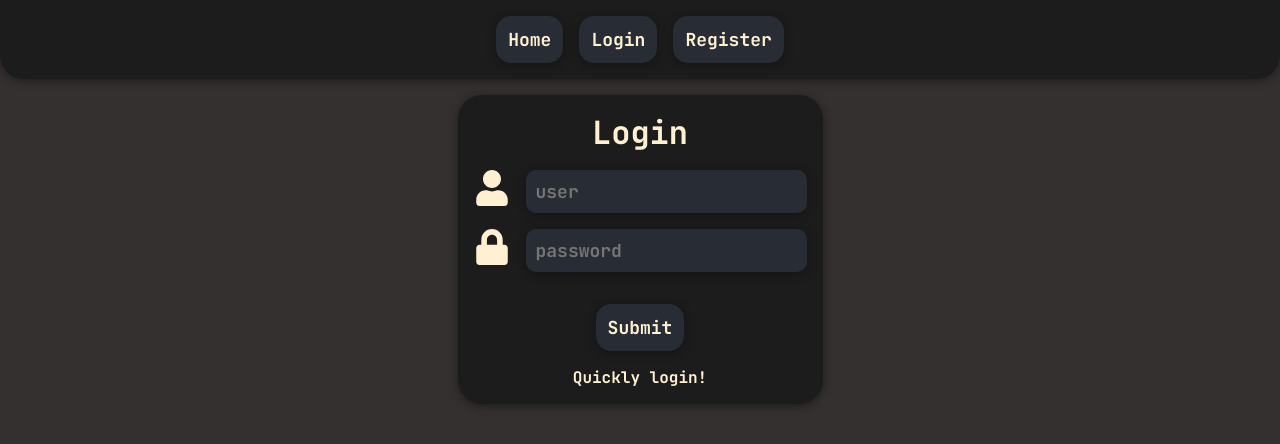
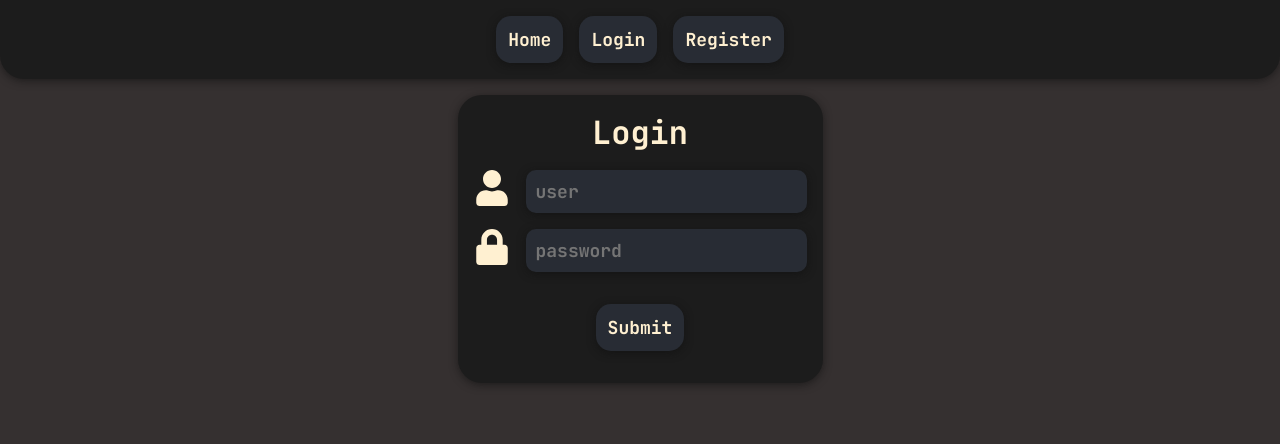
Before and after one commit to LeMeTwo/BasedBean, a React (Vite) app in the folder application/frontend/webpage/: page /login in a window 1280 px wide. Shown: the top 444 px of the page. Built offline with nearby package versions, Linux system fonts and the light colour scheme.

Commit message:
fixed issue pastelist

```diff
--- a/application/frontend/webpage/src/components/Login.tsx
+++ b/application/frontend/webpage/src/components/Login.tsx
@@ -12,7 +12,7 @@ const port = import.meta.env.VITE_SERVER_PORT;
 function Login() {
     const [user, setUser] = useState("");
     const [password, setPwd] = useState("");
-    const [result, setResult] = useState("Quickly login!");
+    const [result, setResult] = useState("");
     const navigate = useNavigate();
 
     const handleSubmitForm = () => {
--- a/application/frontend/webpage/src/components/PasteList.tsx
+++ b/application/frontend/webpage/src/components/PasteList.tsx
@@ -2,11 +2,12 @@ import "./style/PasteList.css";
 import "./style/Universal.css";
 import Cookies from "js-cookie";
 import { NavigateFunction, useNavigate } from "react-router-dom";
+import { useState } from "react";
 
 const ip = import.meta.env.VITE_SERVER_IP;
 const port = import.meta.env.VITE_SERVER_PORT;
 
-function getPastes() {
+function getPastes(setList: any, setLoading: any) {
     fetch("http://" + ip + ":" + port + "/user/pastes", {
         method: "GET",
         headers: { Authorization: "Bearer " + Cookies.get("token") },
@@ -16,12 +17,13 @@ function getPastes() {
             return response.json();
         })
         .then((data) => {
-            return data.pastes;
+            setLoading(false);
+            setList(data.pastes);
+            return data;
         })
         .catch((error: Error) => {
             console.log(Number(error.message));
         });
-    return [];
 }
 
 function loadPaste(key: string, navigate: NavigateFunction) {
@@ -42,17 +44,24 @@ function deletePaste(key: string) {
         });
     location.reload();
 }
-
 function PasteList() {
+    console.log("Paste Loaded");
+    const [isLoading, setLoading] = useState(true);
+    const [list, setList] = useState([]); // Loading state
+    if (isLoading) {
+        getPastes(setList, setLoading);
+    }
     const navigate = useNavigate();
-    const list = getPastes();
 
     return (
         <div className="container-pastelist">
-            {list.length === 0 && <p>No pastes</p>}
             <ul className="container-pastelist__links">
+                {list.length === 0 && <h1>No pastes to load</h1>}
                 {list.map((item: any) => (
-                    <li className="noBullet" key={item.key}>
+                    <li
+                        className="container-pastelist__le noBullet"
+                        key={item.key}
+                    >
                         <button
                             className="button"
                             onClick={() => loadPaste(item.key, navigate)}
--- a/application/frontend/webpage/src/index.css
+++ b/application/frontend/webpage/src/index.css
@@ -3,4 +3,9 @@
     margin: 0;
     padding: 0;
     font-family:"JetBrains Mono";
-}
+    -webkit-touch-callout: none; /* iOS Safari */
+    -webkit-user-select: none; /* Safari */
+     -khtml-user-select: none; /* Konqueror HTML */
+       -moz-user-select: none; /* Old versions of Firefox */
+        -ms-user-select: none; /* Internet Explorer/Edge */
+            user-select: none; }
--- a/application/frontend/webpage/src/main.tsx
+++ b/application/frontend/webpage/src/main.tsx
@@ -4,7 +4,7 @@ import "./index.css";
 import App from "./App.tsx";
 
 createRoot(document.getElementById("root")!).render(
-  <StrictMode>
-    <App />
-  </StrictMode>
+    <StrictMode>
+        <App />
+    </StrictMode>
 );
```
